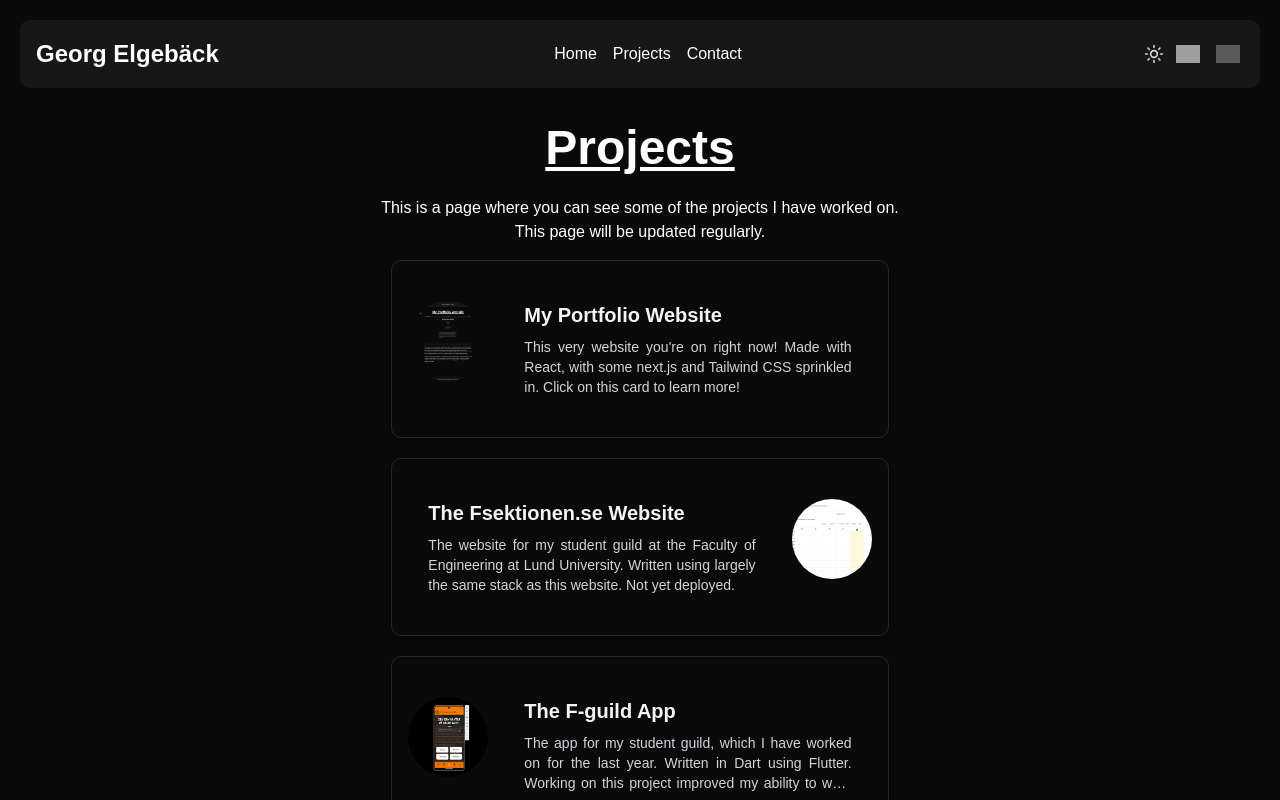
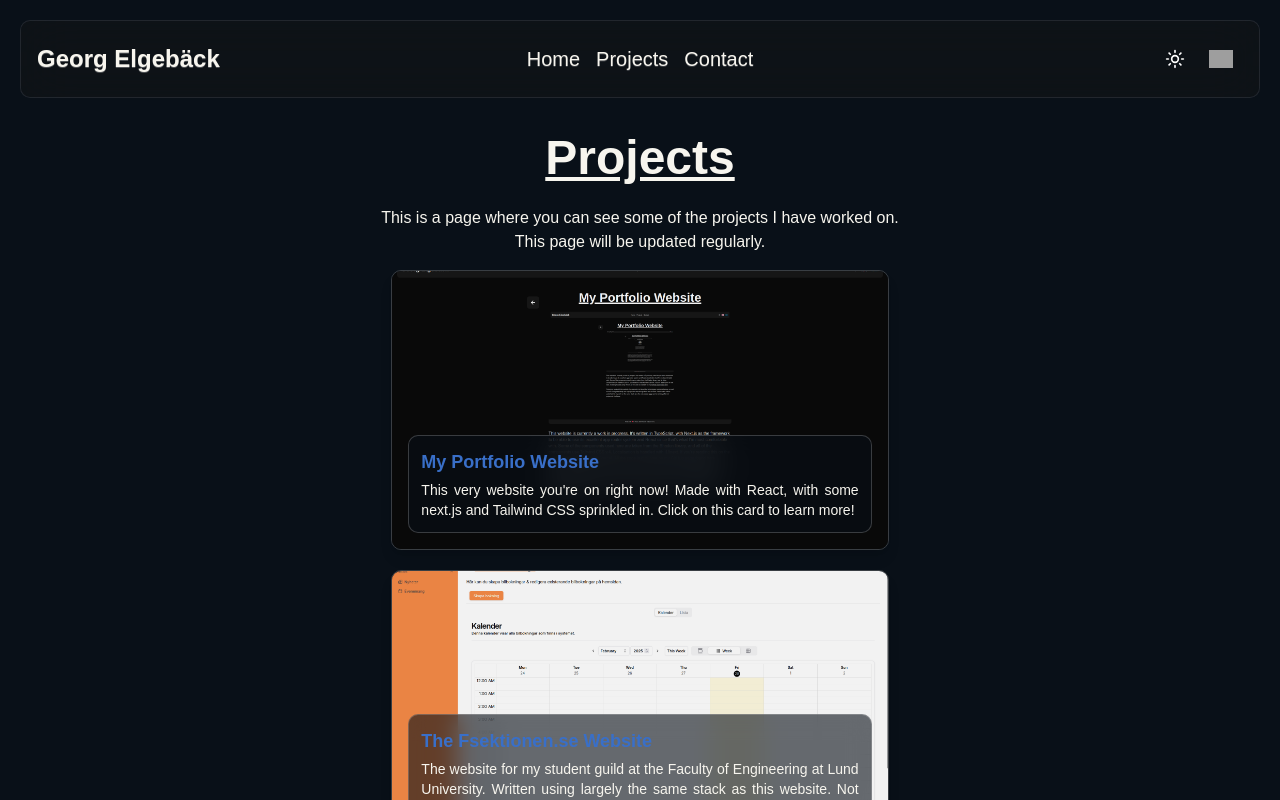
Before and after one commit to georgelgeback/portfolio, a Next.js app: page /projects in a window 1280 px wide. Both pictures are taken after a click on the button 1153 px from the left and 54 px from the top of the page. Shown: the top 800 px of the page. Built offline with nearby package versions, Linux system fonts and the light colour scheme; grey boxes are pictures that could not be loaded.

Commit message:
Fix some styling

```diff
--- a/src/app/(app)/layout.tsx
+++ b/src/app/(app)/layout.tsx
@@ -17,11 +17,13 @@ export default function MainLayout({
 
       <main className="flex-grow flex justify-center w-full p-8 pt-0 flex-1">
         <div className="text-center flex flex-col lg:w-[calc(33%+10rem)] md:w-[calc(50%+10rem)] w-full">
-          <div className="flex flex-col gap-4 sm:m-4">{children}</div>
+          <div className="flex flex-col gap-4 sm:m-4 text-foreground">
+            {children}
+          </div>
         </div>
       </main>
 
-      <footer className="text-center text-sm p-4 bg-primary-foreground">
+      <footer className="text-center text-sm p-4 bg-card border-t-2 border-foreground/10">
         <Link href="/projects/portfolio">{t("footer")}</Link>
       </footer>
     </div>
--- a/src/app/(app)/projects/page.tsx
+++ b/src/app/(app)/projects/page.tsx
@@ -18,21 +18,18 @@ export default function Page() {
             title={t("projects.portfolio.title")}
             description={t("projects.portfolio.teaser")}
             imageUrl="/portfolio.png"
-            rightImage={false}
             pageRoute="projects/portfolio"
           ></CustomCard>
           <CustomCard
             title={t("projects.web.title")}
             description={t("projects.web.teaser")}
             imageUrl="/web.png"
-            rightImage={true}
             pageRoute="projects/web"
           ></CustomCard>
           <CustomCard
             title={t("projects.app.title")}
             description={t("projects.app.teaser")}
             imageUrl="/app.png"
-            rightImage={false}
             directLink="https://github.com/fsek/App2"
           ></CustomCard>
         </div>
--- a/src/app/globals.css
+++ b/src/app/globals.css
@@ -11,74 +11,74 @@
 }
 
 :root {
-  --background: oklch(1 0 0);
-  --foreground: oklch(0.145 0 0);
-  --card: oklch(1 0 0);
-  --card-foreground: oklch(0.145 0 0);
-  --popover: oklch(1 0 0);
-  --popover-foreground: oklch(0.145 0 0);
-  --primary: oklch(0.205 0 0);
-  --primary-foreground: oklch(0.985 0 0);
-  --secondary: oklch(0.97 0 0);
-  --secondary-foreground: oklch(0.205 0 0);
-  --muted: oklch(0.97 0 0);
-  --muted-foreground: oklch(0.556 0 0);
-  --accent: oklch(0.97 0 0);
-  --accent-foreground: oklch(0.205 0 0);
-  --destructive: oklch(0.577 0.245 27.325);
-  --destructive-foreground: oklch(0.577 0.245 27.325);
-  --border: oklch(0.922 0 0);
-  --input: oklch(0.922 0 0);
-  --ring: oklch(0.87 0 0);
-  --chart-1: oklch(0.646 0.222 41.116);
-  --chart-2: oklch(0.6 0.118 184.704);
-  --chart-3: oklch(0.398 0.07 227.392);
-  --chart-4: oklch(0.828 0.189 84.429);
-  --chart-5: oklch(0.769 0.188 70.08);
+  --background: oklch(0.985 0.01 95);
+  --foreground: oklch(0% 0 0);
+  --card: var(--background);
+  --card-foreground: var(--foreground);
+  --popover: var(--background);
+  --popover-foreground: var(--foreground);
+  --primary: oklch(0.55 0.15 260); /* indigo */
+  --primary-foreground: oklch(0.985 0.01 95);
+  --secondary: oklch(93.535% 0.02019 250.503); /* light indigo tint */
+  --secondary-foreground: oklch(0% 0 0);
+  --muted: oklch(0.92 0.02 250);
+  --muted-foreground: oklch(0.45 0.04 260);
+  --accent: oklch(0.8 0.1 180); /* teal */
+  --accent-foreground: oklch(0.2 0.05 200);
+  --destructive: oklch(0.6 0.18 30); /* orange-red */
+  --destructive-foreground: oklch(0.15 0.04 25);
+  --border: oklch(0.88 0.02 250);
+  --input: oklch(0.88 0.02 250);
+  --ring: oklch(0.55 0.15 260);
+  --chart-1: oklch(0.55 0.15 260); /* indigo */
+  --chart-2: oklch(0.7 0.12 180); /* teal */
+  --chart-3: oklch(0.72 0.18 60); /* orange */
+  --chart-4: oklch(0.62 0.19 300); /* purple */
+  --chart-5: oklch(0.68 0.14 145); /* green */
   --radius: 0.625rem;
-  --sidebar: oklch(0.985 0 0);
-  --sidebar-foreground: oklch(0.145 0 0);
-  --sidebar-primary: oklch(0.205 0 0);
-  --sidebar-primary-foreground: oklch(0.985 0 0);
-  --sidebar-accent: oklch(0.97 0 0);
-  --sidebar-accent-foreground: oklch(0.205 0 0);
-  --sidebar-border: oklch(0.922 0 0);
-  --sidebar-ring: oklch(0.87 0 0);
+  --sidebar: oklch(0.97 0.015 95);
+  --sidebar-foreground: var(--foreground);
+  --sidebar-primary: var(--primary);
+  --sidebar-primary-foreground: var(--primary-foreground);
+  --sidebar-accent: var(--accent);
+  --sidebar-accent-foreground: var(--accent-foreground);
+  --sidebar-border: var(--border);
+  --sidebar-ring: var(--ring);
 }
 
 .dark {
-  --background: oklch(0.145 0 0);
-  --foreground: oklch(1 0 0);
-  --card: oklch(0.145 0 0);
-  --card-foreground: oklch(0.985 0 0);
-  --popover: oklch(0.145 0 0);
-  --popover-foreground: oklch(0.985 0 0);
-  --primary: oklch(0.985 0 0);
-  --primary-foreground: oklch(0.205 0 0);
-  --secondary: oklch(0.269 0 0);
-  --secondary-foreground: oklch(0.985 0 0);
-  --muted: oklch(0.269 0 0);
-  --muted-foreground: oklch(0.708 0 0);
-  --accent: oklch(0.269 0 0);
-  --accent-foreground: oklch(0.985 0 0);
-  --destructive: oklch(0.396 0.141 25.723);
-  --destructive-foreground: oklch(0.637 0.237 25.331);
-  --border: oklch(0.269 0 0);
-  --input: oklch(0.269 0 0);
-  --ring: oklch(0.439 0 0);
-  --chart-1: oklch(0.488 0.243 264.376);
-  --chart-2: oklch(0.696 0.17 162.48);
-  --chart-3: oklch(0.769 0.188 70.08);
-  --chart-4: oklch(0.627 0.265 303.9);
-  --chart-5: oklch(0.645 0.246 16.439);
-  --sidebar: oklch(0.205 0 0);
-  --sidebar-foreground: oklch(0.985 0 0);
-  --sidebar-primary: oklch(0.488 0.243 264.376);
-  --sidebar-primary-foreground: oklch(0.985 0 0);
-  --sidebar-accent: oklch(0.269 0 0);
-  --sidebar-accent-foreground: oklch(0.985 0 0);
-  --sidebar-border: oklch(0.269 0 0);
-  --sidebar-ring: oklch(0.439 0 0);
+  --background: oklch(0.17 0.02 250);
+  --foreground: oklch(0.97 0.01 95);
+  --card: oklch(var(--background));
+  --card-foreground: var(--foreground);
+  --popover: oklch(0.2 0.02 250);
+  --popover-foreground: var(--foreground);
+  --primary: oklch(0.55 0.15 260);
+  --primary-foreground: oklch(0% 0 0);
+  --secondary: oklch(26.257% 0.02943 259.098);
+  --secondary-foreground: oklch(100% 0.00011 271.152);
+  --muted: oklch(0.28 0.02 250);
+  --muted-foreground: oklch(0.72 0.02 250);
+  --accent: oklch(0.65 0.12 180);
+  --accent-foreground: oklch(0.15 0.03 200);
+  --destructive: oklch(0.55 0.18 30);
+  --destructive-foreground: oklch(0.95 0.02 95);
+  --border: oklch(0.32 0.02 250);
+  --input: oklch(0.32 0.02 250);
+  --ring: oklch(0.72 0.15 260);
+  --chart-1: oklch(0.72 0.15 260);
+  --chart-2: oklch(0.62 0.12 180);
+  --chart-3: oklch(0.65 0.18 60);
+  --chart-4: oklch(0.6 0.19 300);
+  --chart-5: oklch(0.67 0.14 145);
+  --sidebar: oklch(0.22 0.02 250);
+  --sidebar-foreground: var(--foreground);
+  --sidebar-primary: var(--primary);
+  --sidebar-primary-foreground: var(--primary-foreground);
+  --sidebar-accent: var(--accent);
+  --sidebar-accent-foreground: var(--accent-foreground);
+  --sidebar-border: oklch(0.32 0.02 250);
+  --sidebar-ring: var(--ring);
 }
 
 @theme inline {
--- a/src/components/card.tsx
+++ b/src/components/card.tsx
@@ -13,70 +13,64 @@ interface CardProps {
   description: string;
   imageUrl?: string;
   altText?: string;
-  rightImage?: boolean;
   pageRoute?: string;
   directLink?: string;
 }
-
-const CardImage = (imageUrl: string, altText: string) => {
-  return (
-    <div className="flex-shrink-0">
-      <img
-        src={imageUrl}
-        alt={altText}
-        className="w-20 h-20 rounded-full object-cover"
-      />
-    </div>
-  );
-};
 
 const CustomCard = ({
   title,
   description,
   imageUrl,
   altText = "Card image",
-  rightImage = false,
   pageRoute,
   directLink,
 }: CardProps) => {
-  const CardImageComponent = (
-    <div className="flex-shrink-0 hidden sm:block">
-      <img
-        src={imageUrl ?? ""}
-        alt={altText}
-        className="w-20 h-20 rounded-full object-cover"
-      />
-    </div>
-  );
-
-  const CardContent = (
-    <Card className="w-full mx-auto overflow-hidden rounded-lg shadow-lg hover:shadow-xl dark:hover:opacity-80 transition-shadow dark:transition-opacity duration-300">
-      <div className="p-4 flex gap-4 items-start">
-        {imageUrl && !rightImage && CardImageComponent}
-        <div className="flex-1 text-left mx-5">
-          <CardTitle className="text-xl font-bold text-gray-800 dark:text-gray-100 mb-2">
+  const content = (
+    <Card className="relative w-full aspect-[16/9] overflow-hidden rounded-lg border border-foreground/20 shadow-lg group">
+      {imageUrl && (
+        <img
+          src={imageUrl}
+          alt={altText}
+          className="absolute inset-0 w-full h-full object-cover transition-transform duration-500 group-hover:scale-105"
+          draggable={false}
+        />
+      )}
+      <div className="absolute inset-0 flex items-end p-4 bg-black/5 group-hover:bg-black/20 transition-colors">
+        <div className="w-full bg-background/60 p-3 rounded-lg backdrop-blur-md border border-white/20">
+          <CardTitle className="text-primary font-semibold text-lg mb-1 text-left">
             {title}
           </CardTitle>
-          <CardDescription className="text-gray-600 dark:text-gray-300 line-clamp-3 text-justify">
+          <CardDescription className="text-sm text-card-foreground line-clamp-3 text-justify">
             {description}
           </CardDescription>
         </div>
-        {imageUrl && rightImage && CardImageComponent}
       </div>
     </Card>
   );
 
   if (directLink) {
     return (
-      <a href={directLink} target="_blank">
-        {CardContent}
+      <a
+        href={directLink}
+        target="_blank"
+        rel="noopener noreferrer"
+        className="block focus:outline-none focus-visible:ring-2 focus-visible:ring-ring rounded-lg"
+      >
+        {content}
       </a>
     );
-  } else if (pageRoute) {
-    return <Link href={pageRoute}>{CardContent}</Link>;
   }
-
-  return CardContent;
+  if (pageRoute) {
+    return (
+      <Link
+        href={pageRoute}
+        className="block focus:outline-none focus-visible:ring-2 focus-visible:ring-ring rounded-lg"
+      >
+        {content}
+      </Link>
+    );
+  }
+  return content;
 };
 
 export default CustomCard;
--- a/src/components/languageswitcher.tsx
+++ b/src/components/languageswitcher.tsx
@@ -13,15 +13,13 @@ const LanguageSwitcher = () => {
     setLanguage(initialLanguage);
   }, [i18n.resolvedLanguage]);
 
-  const handleLanguageChange = (lng: string) => {
-    if (language !== lng) {
-      i18n.changeLanguage(lng).then(() => {
-        // Update localStorage and cookie
-        localStorage.setItem("i18nextLng", lng);
-        document.cookie = `i18next=${lng}; path=/`;
-        setLanguage(lng);
+  const handleLanguageToggle = () => {
+    const nextLanguage = language === "en" ? "sv" : "en";
+    i18n.changeLanguage(nextLanguage).then(() => {
+      localStorage.setItem("i18nextLng", nextLanguage);
+      document.cookie = `i18next=${nextLanguage}; path=/`;
+      setLanguage(nextLanguage);
     });
-    }
   };
 
   const languages = {
@@ -29,34 +27,22 @@ const LanguageSwitcher = () => {
     sv: { flag: "/flags/se.svg", alt: "Swedish" },
   } as const;
 
-  type LanguageKey = keyof typeof languages;
-
   // Hydration mismatch workaround
   if (!language) return null;
 
   return (
-    <div className="flex gap-2">
-      {Object.keys(languages).map((lng) => {
-        const key = lng as LanguageKey;
-        return (
     <button
-            key={lng}
-            onClick={() => handleLanguageChange(lng)}
-            className={`p-1 transition-opacity ${
-              language === lng ? "opacity-100" : "opacity-50 hover:opacity-100"
-            }`}
+      onClick={handleLanguageToggle}
+      className="p-2 bg-transparent border-2 border-transparent hover:border-primary rounded-lg aspect-[1/1]"
     >
       <Image
-              src={languages[key].flag}
-              alt={languages[key].alt}
+        src={languages[language as keyof typeof languages].flag}
+        alt={languages[language as keyof typeof languages].alt}
         width={24}
         height={16}
       />
     </button>
   );
-      })}
-    </div>
-  );
 };
 
 export default LanguageSwitcher;
--- a/src/components/navbar.tsx
+++ b/src/components/navbar.tsx
@@ -7,6 +7,15 @@ import { useEffect, useState } from "react";
 const Navbar: React.FC = () => {
   const { t } = useTranslation();
   const [scrolled, setScrolled] = useState(false);
+
+  // text shadows to improve contrast on varied backgrounds
+  const titleStyle = {
+    textShadow: "0 1px 0 rgba(255,255,255,0.28)",
+  };
+
+  const linkStyle = {
+    textShadow: "0 1px 0 rgba(255,255,255,0.2)",
+  };
 
   useEffect(() => {
     const handleScroll = () => {
@@ -27,21 +36,24 @@ const Navbar: React.FC = () => {
   return (
     <div
       className={`
-          bg-primary-foreground rounded-lg sticky top-0 z-50 m-5 transition-[margin] duration-300 ease-in-out
-          ${scrolled ? "lg:mx-[calc(20%)] not-lg:mx-5 shadow" : "mx-5"}
+          bg-white/25 dark:bg-neutral-900/40 bg-clip-padding backdrop-blur-xl rounded-lg sticky top-0 z-50 m-5 transition-[margin] duration-300 ease-in-out border border-foreground/10
+          ${scrolled ? "lg:mx-[calc(20%)] not-lg:mx-5 shadow-lg" : "mx-5"}
         `}
     >
       <header className="grid grid-cols-2 sm:grid-cols-3 items-center p-4 w-full">
         <div className="hidden sm:block">
-          <h1 className="text-2xl font-bold">Georg Elgebäck</h1>
+          <h1 className="text-2xl font-bold" style={titleStyle}>
+            Georg Elgebäck
+          </h1>
         </div>
         <div className="flex justify-center">
-          <nav>
-            <ul className="flex space-x-2 ml-4 sm:space-x-4">
+          <nav className="w-full">
+            <ul className="flex flex-wrap justify-center items-center text-base sm:text-lg md:text-xl space-x-2 sm:space-x-4">
               <li>
                 <Link
                   href="/"
-                  className="hover:text-gray-700 dark:hover:text-gray-400"
+                  className="hover:dark:opacity-80 hover:opacity-60"
+                  style={linkStyle}
                 >
                   {t("nav.home")}
                 </Link>
@@ -49,7 +61,8 @@ const Navbar: React.FC = () => {
               <li>
                 <Link
                   href="/projects"
-                  className="hover:text-gray-700 dark:hover:text-gray-400"
+                  className="hover:dark:opacity-80 hover:opacity-60"
+                  style={linkStyle}
                 >
                   {t("nav.projects")}
                 </Link>
@@ -57,7 +70,8 @@ const Navbar: React.FC = () => {
               <li>
                 <Link
                   href="/contact"
-                  className="hover:text-gray-700 dark:hover:text-gray-400"
+                  className="hover:dark:opacity-80 hover:opacity-60"
+                  style={linkStyle}
                 >
                   {t("nav.contact")}
                 </Link>
@@ -65,7 +79,7 @@ const Navbar: React.FC = () => {
             </ul>
           </nav>
         </div>
-        <div className="flex justify-end">
+        <div className="flex justify-end gap-1">
           <DarkModeToggle />
           <LanguageSwitcher />
         </div>
--- a/src/components/themetoggle.tsx
+++ b/src/components/themetoggle.tsx
@@ -28,13 +28,13 @@ const DarkModeToggle: React.FC = () => {
   return (
     <button
       onClick={() => setIsDark((prev) => !prev)}
-      className="p-2 rounded-lg bg-primary-foreground hover:bg-gray-200 hover:dark:bg-zinc-800"
+      className="p-2 bg-transparent border-2 border-transparent hover:border-primary rounded-lg aspect-[1/1] inline-flex items-center justify-center flex-none group"
       aria-label="Toggle dark mode"
     >
       {isDark === null ? null : isDark ? (
-        <Sun className="w-5 h-5 text-gray-600 dark:text-gray-300 hover:text-gray-600 dark:hover:text-gray-300" />
+        <Sun className="w-5 h-5 text-secondary-foreground group-hover:text-primary" />
       ) : (
-        <Moon className="w-5 h-5 text-gray-600 dark:text-gray-300 hover:text-gray-600 dark:hover:text-gray-300" />
+        <Moon className="w-5 h-5 text-secondary-foreground group-hover:text-primary" />
       )}
     </button>
   );
--- a/src/mdx-components.tsx
+++ b/src/mdx-components.tsx
@@ -8,28 +8,36 @@ export function useMDXComponents(components: MDXComponents): MDXComponents {
       // This makes internal links use Next.js's Link component
       // Check if it's an internal link
       if (href?.startsWith("/") || href?.startsWith("#")) {
-				return (
-					<Link
-						href={href}
-						{...props}
-					/>
-				);
+        return <Link href={href} {...props} />;
       }
       // External links
       return (
-				<a
-					href={href}
-					target="_blank"
-					rel="noopener noreferrer"
-					{...props}
-				/>
+        <a href={href} target="_blank" rel="noopener noreferrer" {...props} />
       );
     },
-        h1: (props) => <div className="font-black text-5xl underline text-center">{props.children}</div>,
-        h2: (props) => <div className="font-bold text-4xl underline text-center">{props.children}</div>,
-        h3: (props) => <div className="font-semibold text-3xl underline text-center">{props.children}</div>,
-        h4: (props) => <div className="font-medium text-2xl underline text-center">{props.children}</div>,
-        img: (props) => <img className="w-full h-auto rounded-lg shadow-md" {...props} />,
-        p: (props) => <p className="leading-relaxed" {...props} />,
+    h1: (props) => (
+      <div className="font-black text-5xl underline text-center text-foreground">
+        {props.children}
+      </div>
+    ),
+    h2: (props) => (
+      <div className="font-bold text-4xl underline text-center text-foreground">
+        {props.children}
+      </div>
+    ),
+    h3: (props) => (
+      <div className="font-semibold text-3xl underline text-center text-foreground">
+        {props.children}
+      </div>
+    ),
+    h4: (props) => (
+      <div className="font-medium text-2xl underline text-center text-foreground">
+        {props.children}
+      </div>
+    ),
+    img: (props) => (
+      <img className="w-full h-auto rounded-lg shadow-md" {...props} />
+    ),
+    p: (props) => <p className="leading-relaxed text-foreground" {...props} />,
   };
 }
```
Also changed, not shown: src/app/(app)/projects/(pages)/layout.tsx (+10 -4 lines). Lines whose indentation alone changed are shown as unchanged.
